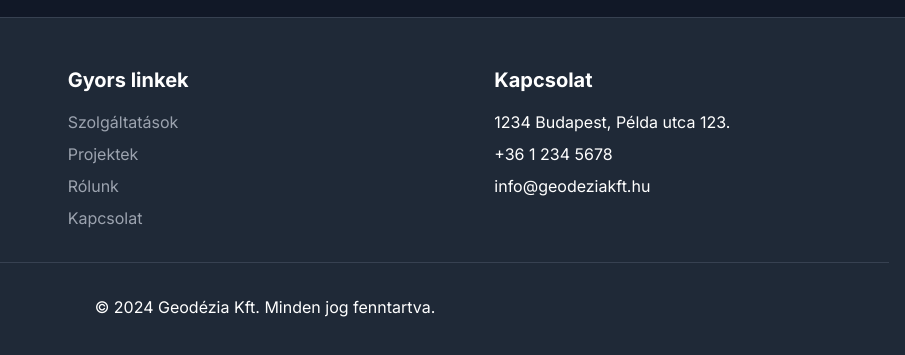
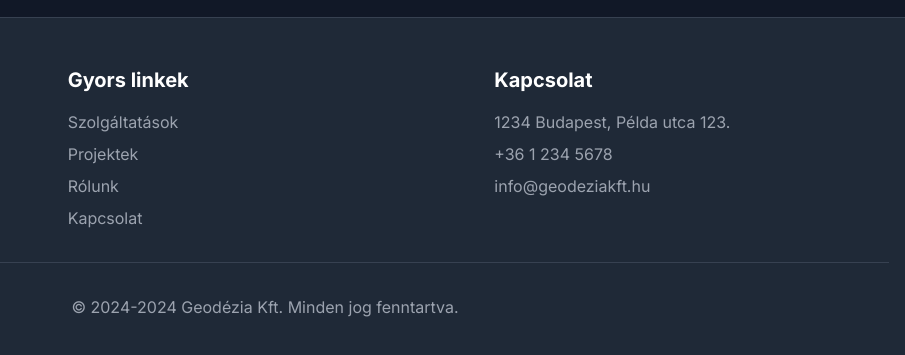
Before and after one commit to mark79as/geodeziaweb, a plain HTML site: page index.html in a window 1280 px wide. Shown: the part 2923-3278 px from the top of the page, 375-1280 px from the left. Drawn offline with nearby package versions, Linux system fonts and the light colour scheme.

Commit message:
copyright évszám dinamikusra változtatva és színek javítva a footerben

```diff
--- a/index.html
+++ b/index.html
@@ -263,15 +263,15 @@
                 <div>
                     <h3 class="text-xl font-bold mb-4" data-lang-key="footer.contact.title">Kapcsolat</h3>
                     <div class="space-y-2 text-secondary">
-                        <p data-lang-key="contact.info.address">1234 Budapest, Példa utca 123.</p>
-                        <p data-lang-key="contact.info.phone">+36 1 234 5678</p>
-                        <p data-lang-key="contact.info.email">info@geodeziakft.hu</p>
+                        <div data-lang-key="contact.info.address">1234 Budapest, Példa utca 123.</div>
+                        <div data-lang-key="contact.info.phone">+36 1 234 5678</div>
+                        <div data-lang-key="contact.info.email">info@geodeziakft.hu</div>
                     </div>
                 </div>
             </div>
             <!-- Copyright -->
             <div class="border-t border-gray-700 pt-8 text-center text-secondary">
-                <p data-lang-key="footer.copyright">&copy; 2024 Geodézia Kft. Minden jog fenntartva.</p>
+                <div data-lang-key="footer.copyright">&copy; 2024 Geodézia Kft. Minden jog fenntartva.</div>
             </div>
         </div>
     </footer>
--- a/js/main.js
+++ b/js/main.js
@@ -43,8 +43,14 @@ class LanguageManager {
     updateContent() {
         document.querySelectorAll('[data-lang-key]').forEach(element => {
             const key = element.dataset.langKey;
-            const translation = this.getNestedTranslation(key);
+            let translation = this.getNestedTranslation(key);
+
             if (translation) {
+                if (key === 'footer.copyright') {
+                    const currentYear = new Date().getFullYear();
+                    translation = translation.replace('{year}', currentYear);
+                }
+
                 if (element.tagName === 'INPUT' || element.tagName === 'TEXTAREA') {
                     element.placeholder = translation;
                 } else if (element.tagName === 'IMG') {
--- a/translations/en.json
+++ b/translations/en.json
@@ -98,6 +98,6 @@
         "contact": {
             "title": "Contact"
         },
-        "copyright": "© 2024 Geodézia Ltd. All rights reserved."
+        "copyright": "© 2024-{year} Geodézia Ltd. All rights reserved."
     }
 }
--- a/translations/hu.json
+++ b/translations/hu.json
@@ -98,6 +98,6 @@
         "contact": {
             "title": "Kapcsolat"
         },
-        "copyright": "© 2024 Geodézia Kft. Minden jog fenntartva."
+        "copyright": "© 2024-{year} Geodézia Kft. Minden jog fenntartva."
     }
 }
--- a/translations/ru.json
+++ b/translations/ru.json
@@ -98,6 +98,6 @@
         "contact": {
             "title": "Контакты"
         },
-        "copyright": "© 2024 Геодезия ООО. Все права защищены."
+        "copyright": "© 2024-{year} Геодезия ООО. Все права защищены."
     }
 }
```
